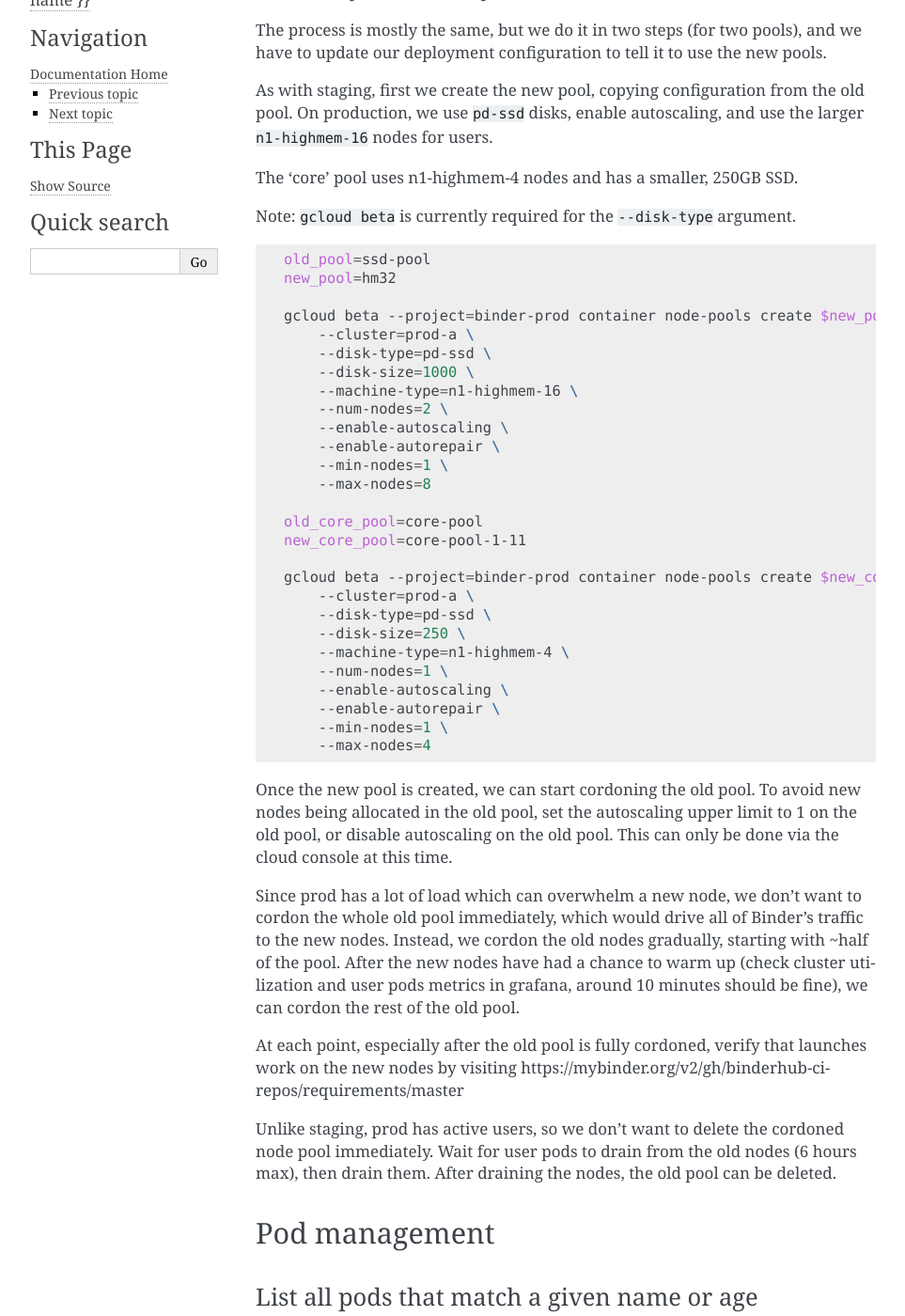
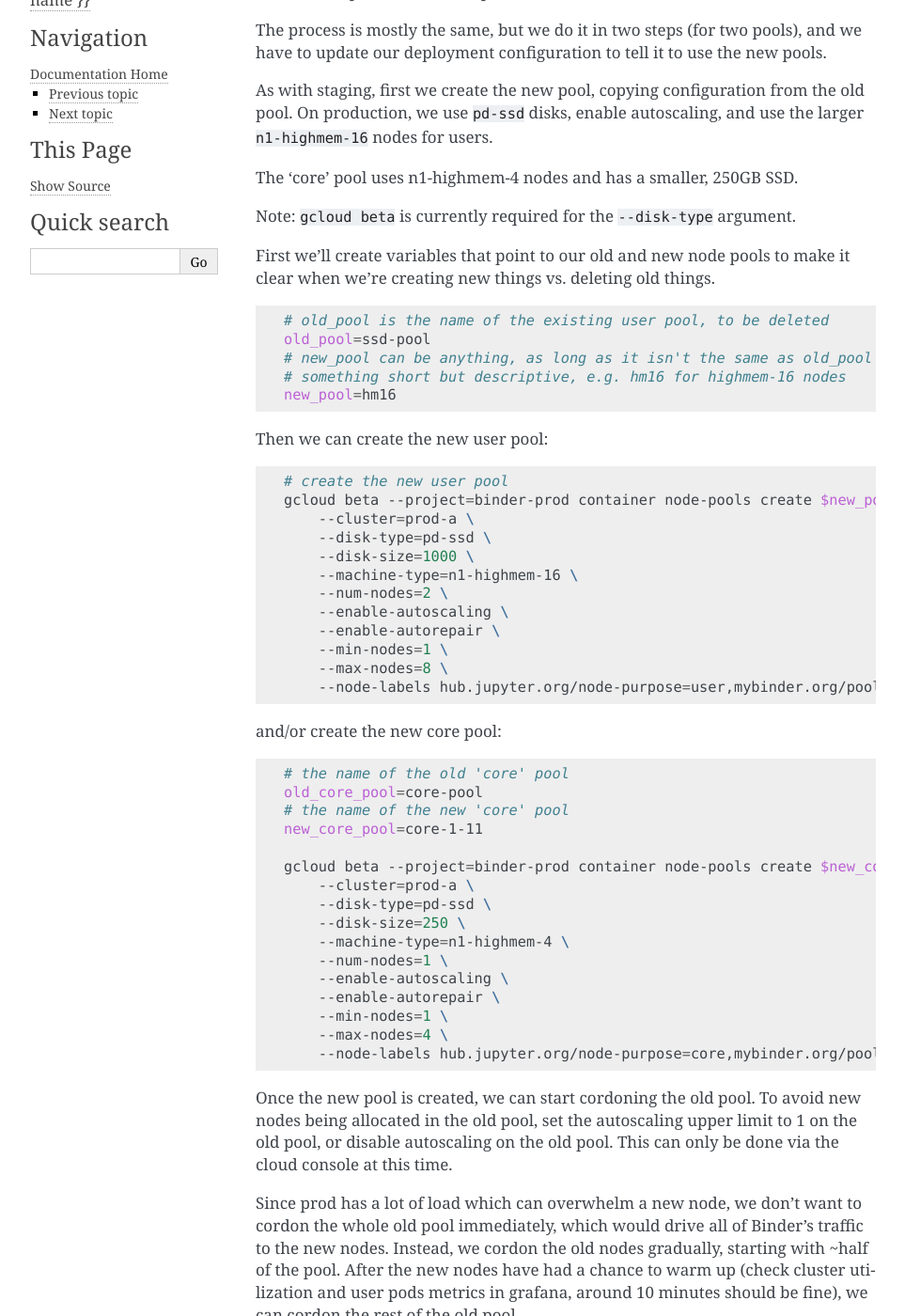
Before and after one commit to jupyterhub/mybinder.org-deploy, a Sphinx documentation site: the page built from docs/source/command_snippets.md, in a window 1280 px wide and 1400 px high, scrolled down 2155 px. Shown: the whole window at 94% size, without its empty margins (148-1111 px from the left). Built offline with Sphinx 7.4.7, drawn with Linux system fonts in a browser that asks for light colours.

Commit message:
add node-labels when creating new node pools
these are used by nodeSelectors in config/prod.yaml

````diff
--- a/docs/source/command_snippets.md
+++ b/docs/source/command_snippets.md
@@ -110,10 +110,20 @@
 
 Note: `gcloud beta` is currently required for the `--disk-type` argument.
 
+First we'll create variables that point to our old and new node pools to make it clear when we're creating new things vs. deleting old things.
+
 ```bash
+# old_pool is the name of the existing user pool, to be deleted
 old_pool=ssd-pool
-new_pool=hm32
+# new_pool can be anything, as long as it isn't the same as old_pool
+# something short but descriptive, e.g. hm16 for highmem-16 nodes
+new_pool=hm16
+```
 
+Then we can create the new user pool:
+
+```bash
+# create the new user pool
 gcloud beta --project=binder-prod container node-pools create $new_pool \
     --cluster=prod-a \
     --disk-type=pd-ssd \
@@ -123,10 +133,17 @@
     --enable-autoscaling \
     --enable-autorepair \
     --min-nodes=1 \
-    --max-nodes=8
+    --max-nodes=8 \
+    --node-labels hub.jupyter.org/node-purpose=user,mybinder.org/pool-type=users
+```
 
+and/or create the new core pool:
+
+```bash
+# the name of the old 'core' pool
 old_core_pool=core-pool
-new_core_pool=core-pool-1-11
+# the name of the new 'core' pool
+new_core_pool=core-1-11
 
 gcloud beta --project=binder-prod container node-pools create $new_core_pool \
     --cluster=prod-a \
@@ -137,7 +154,8 @@
     --enable-autoscaling \
     --enable-autorepair \
     --min-nodes=1 \
-    --max-nodes=4
+    --max-nodes=4 \
+    --node-labels hub.jupyter.org/node-purpose=core,mybinder.org/pool-type=core
 ```
 
 Once the new pool is created, we can start cordoning the old pool.
````
